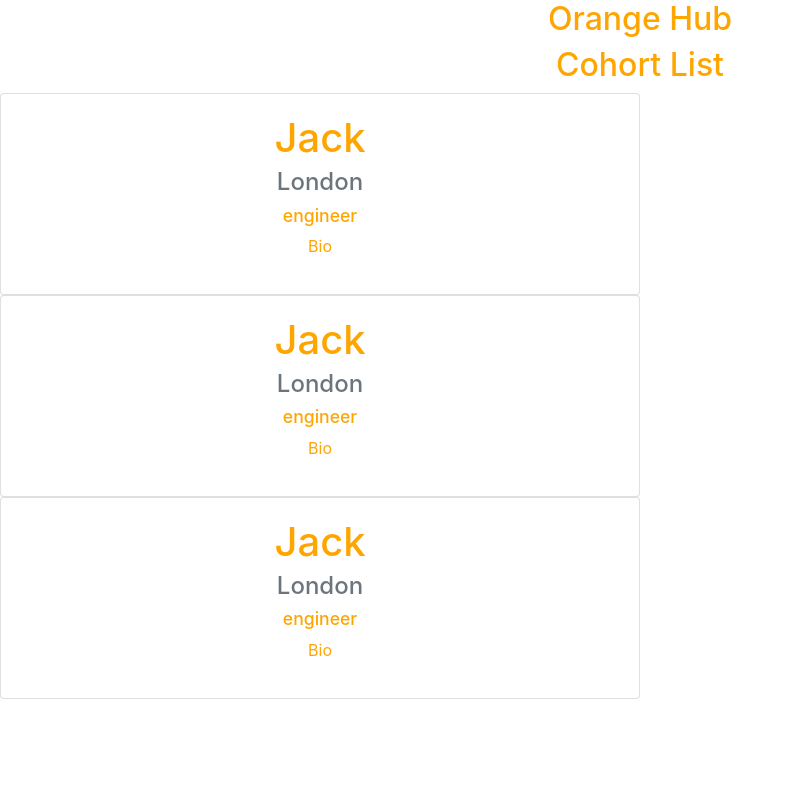
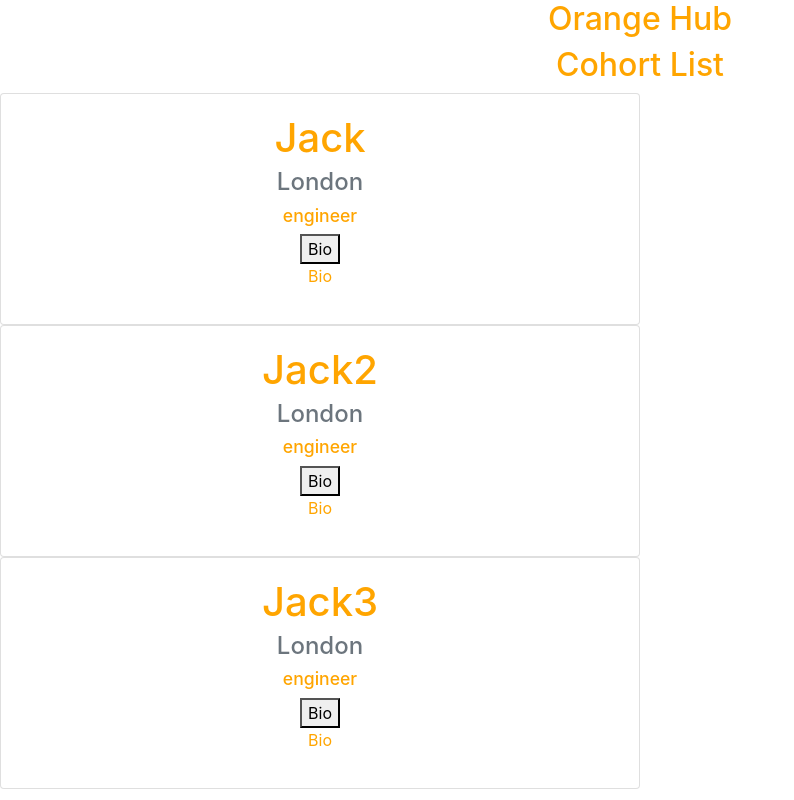
Before and after one commit to hawkinsJack/orangeHub, a React (Create React App) app: page / in a window 1280 px wide. Shown: the whole page, without its empty margins (0-794 px from the left). Built offline with nearby package versions, Linux system fonts and the light colour scheme.

Commit message:
new state for collapse

```diff
--- a/src/components/Profile/Profile.jsx
+++ b/src/components/Profile/Profile.jsx
@@ -1,6 +1,13 @@
-import React from 'react'
+import React, {useState} from 'react'
 
 const Profile = ({ name, location, role, bio }) => {
+const [open, setOpen]=useState(true)
+const handleOpen = ()=>{
+    console.log(bio)
+setOpen(!open)
+
+}
+
 
     return (
         <div className="card w-50">
@@ -10,8 +17,8 @@ const Profile = ({ name, location, role, bio }) => {
                 <h4 className="profile-location card-subtitle mb-2 text-muted">{location}</h4>
 
                 <h4 className="profile-role">{role}</h4>
-
-                <p className="profile-bio">{bio}</p>
+            <button onClick={handleOpen}>Bio</button>
+                {open && <p className="profile-bio">{bio}</p>}
             </div>
         </div>
     )
--- a/src/components/ProfileList/ProfilesData.js
+++ b/src/components/ProfileList/ProfilesData.js
@@ -9,14 +9,14 @@ const profiles = [
     },
     {
         id: 2,
-        name: 'Jack',
+        name: 'Jack2',
         bio: 'Bio',
         location: 'London',
         role: 'engineer'
     },
     {
         id: 3,
-        name: 'Jack',
+        name: 'Jack3',
         bio: 'Bio',
         location: 'London',
         role: 'engineer'
```
